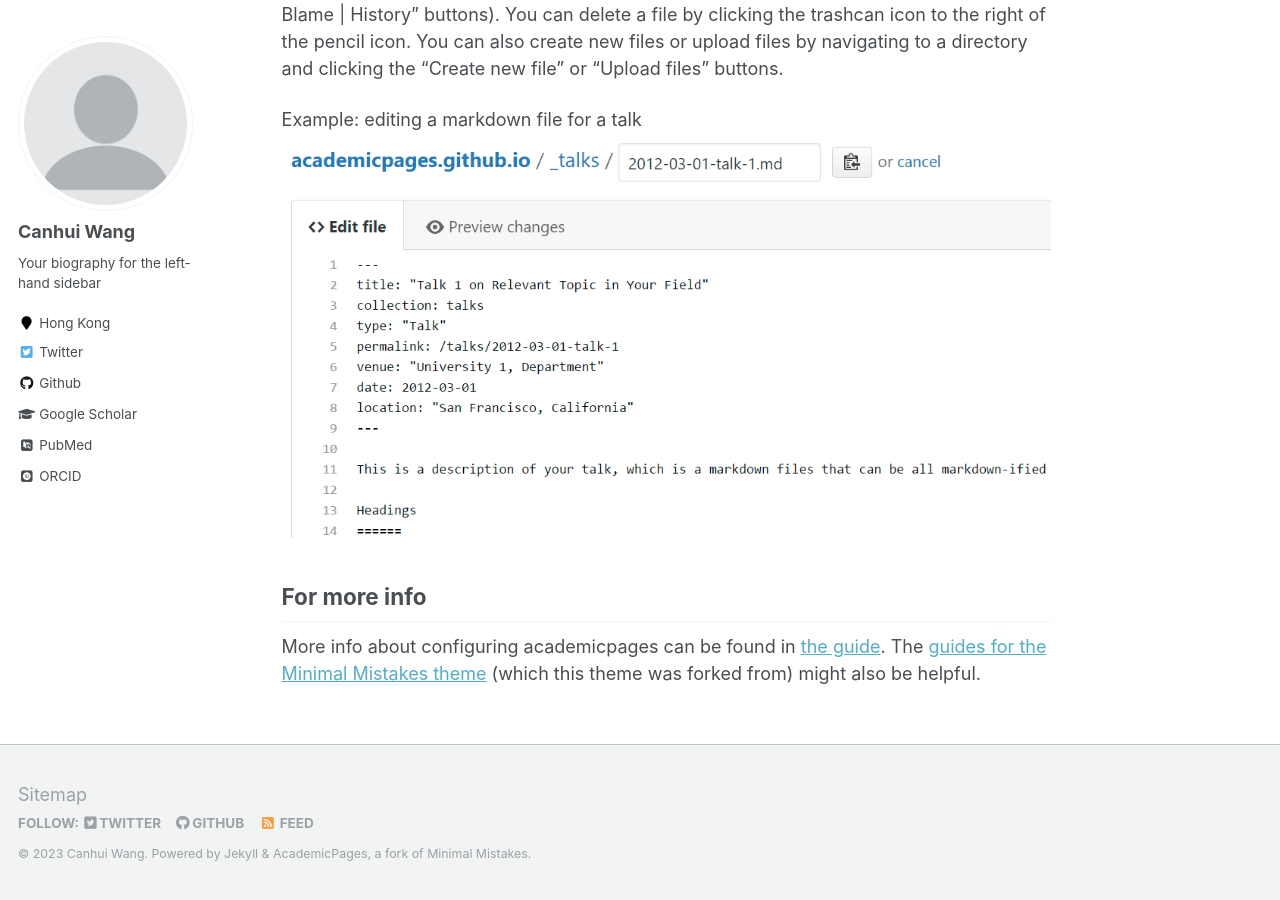
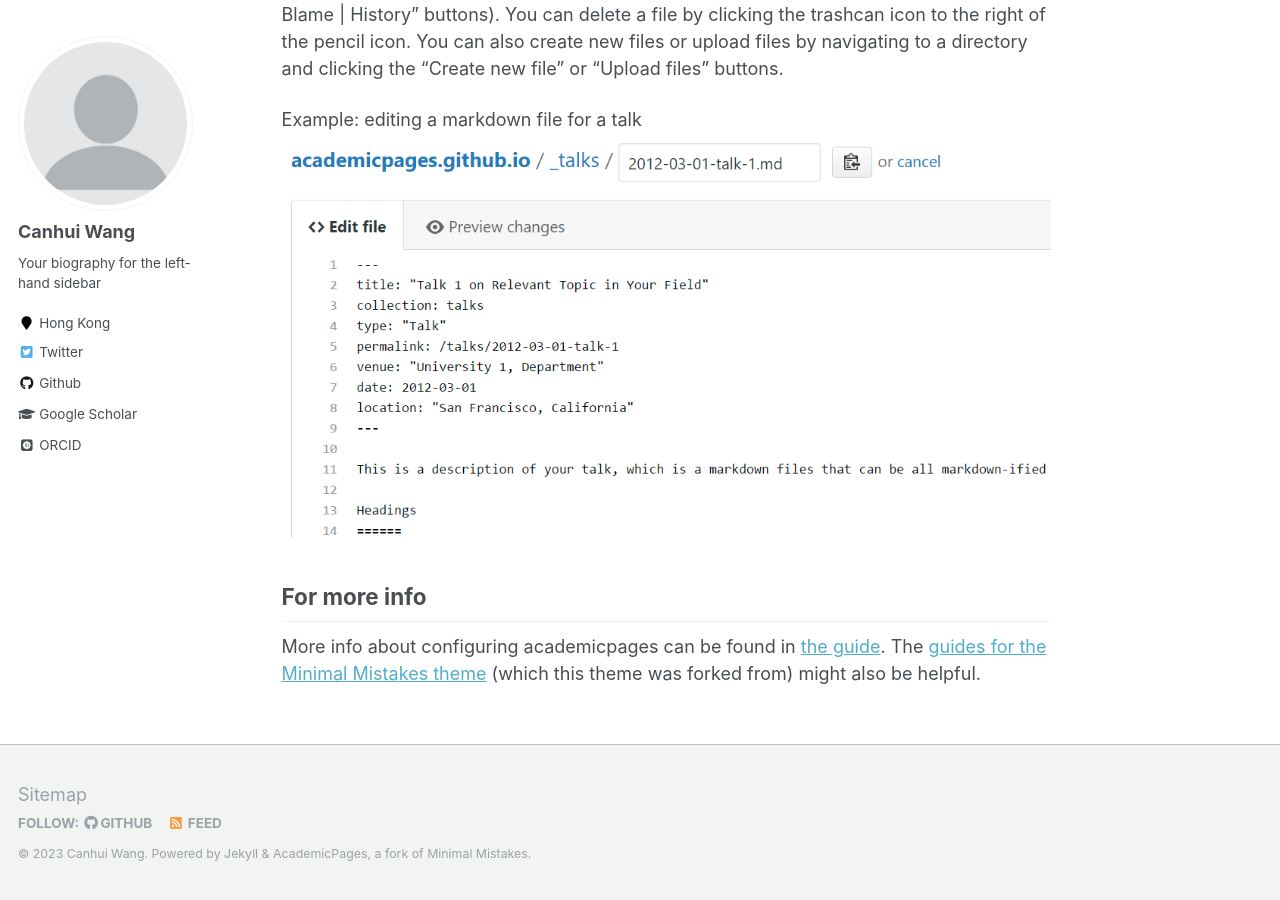
Before and after one commit to Canhui/canhui.github.io, a Jekyll site: the page built from _pages/about.md, in a window 1280 px wide and 900 px high, scrolled down 2463 px. Built offline with Jekyll 4.4.1, drawn with Linux system fonts in a browser that asks for light colours; some web fonts are replaced.

Commit message:
remove pubmed

```diff
--- a/_config.yml
+++ b/_config.yml
@@ -57,7 +57,7 @@ yandex_site_verification :
 
 # Social Sharing
 twitter:
-  username               : "twitter username"#&twitter
+  username               : &twitter
 facebook:
   username               :
   app_id                 :
@@ -85,7 +85,7 @@ author:
   bio              : "Your biography for the left-hand sidebar"
   location         : "Hong Kong"
   employer         :
-  pubmed           : "https://www.ncbi.nlm.nih.gov/pubmed/?term=john+snow"
+  #pubmed           : "https://www.ncbi.nlm.nih.gov/pubmed/?term=john+snow"
   googlescholar    : "http://yourfullgooglescholarurl.com"
   email            :
   researchgate     :  # example: "https://www.researchgate.net/profile/yourprofile"
```
